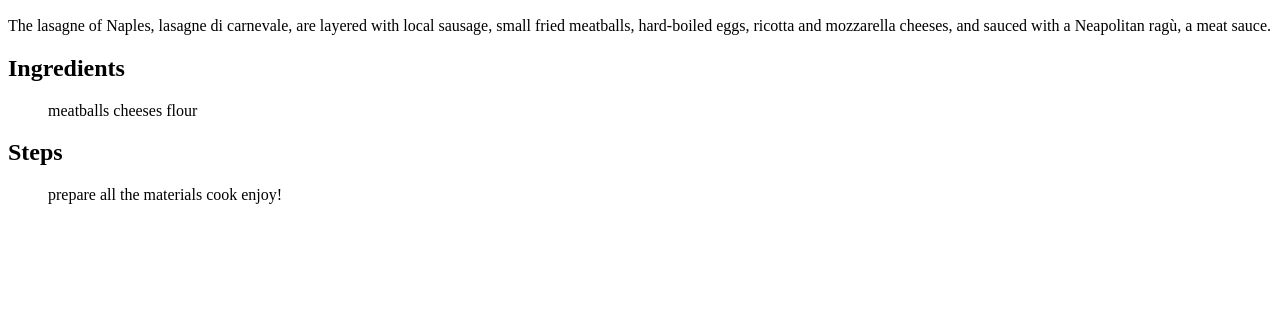
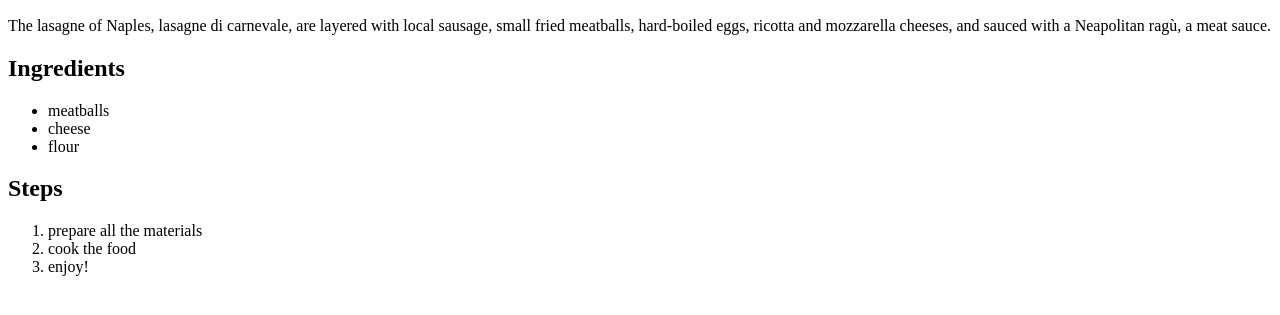
Before and after one commit to vulkanparagon/odin-recipes, a plain HTML site: page recipes/lasagna.html in a window 1280 px wide. Shown: the part 327-642 px from the top of the page. Drawn offline with Linux system fonts and the light colour scheme.

Commit message:
debug the ordered and unordered list

```diff
--- a/recipes/lasagna.html
+++ b/recipes/lasagna.html
@@ -15,16 +15,16 @@
 
     <h2>Ingredients</h2>
     <ul>
-        meatballs
-        cheeses
-        flour
+        <li>meatballs</li>
+        <li>cheese</li>
+        <li>flour</li>
     </ul>
 
     <h2>Steps</h2>
     <ol>
-        prepare all the materials
-        cook
-        enjoy!
+        <li>prepare all the materials</li>
+        <li>cook the food</li>
+        <li>enjoy!</li>
     </ol>
 </body>
 </html>
```
